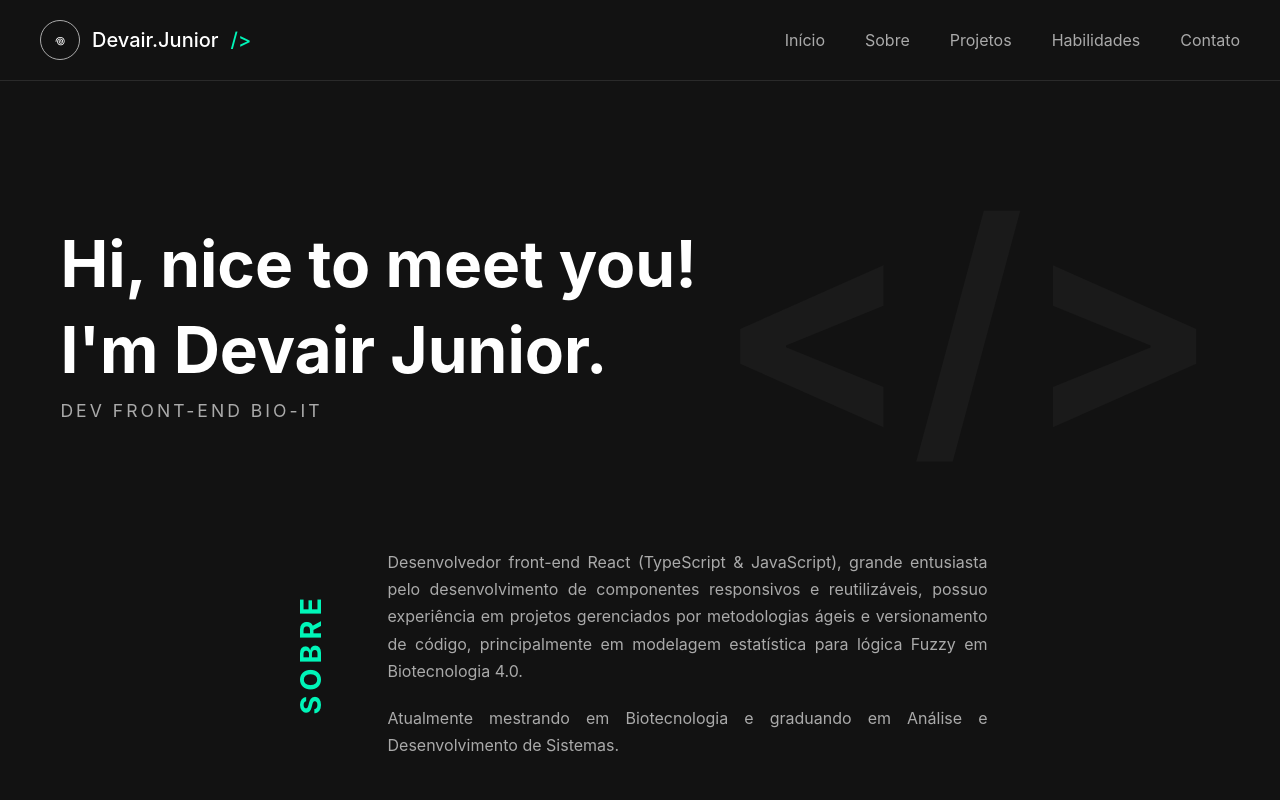
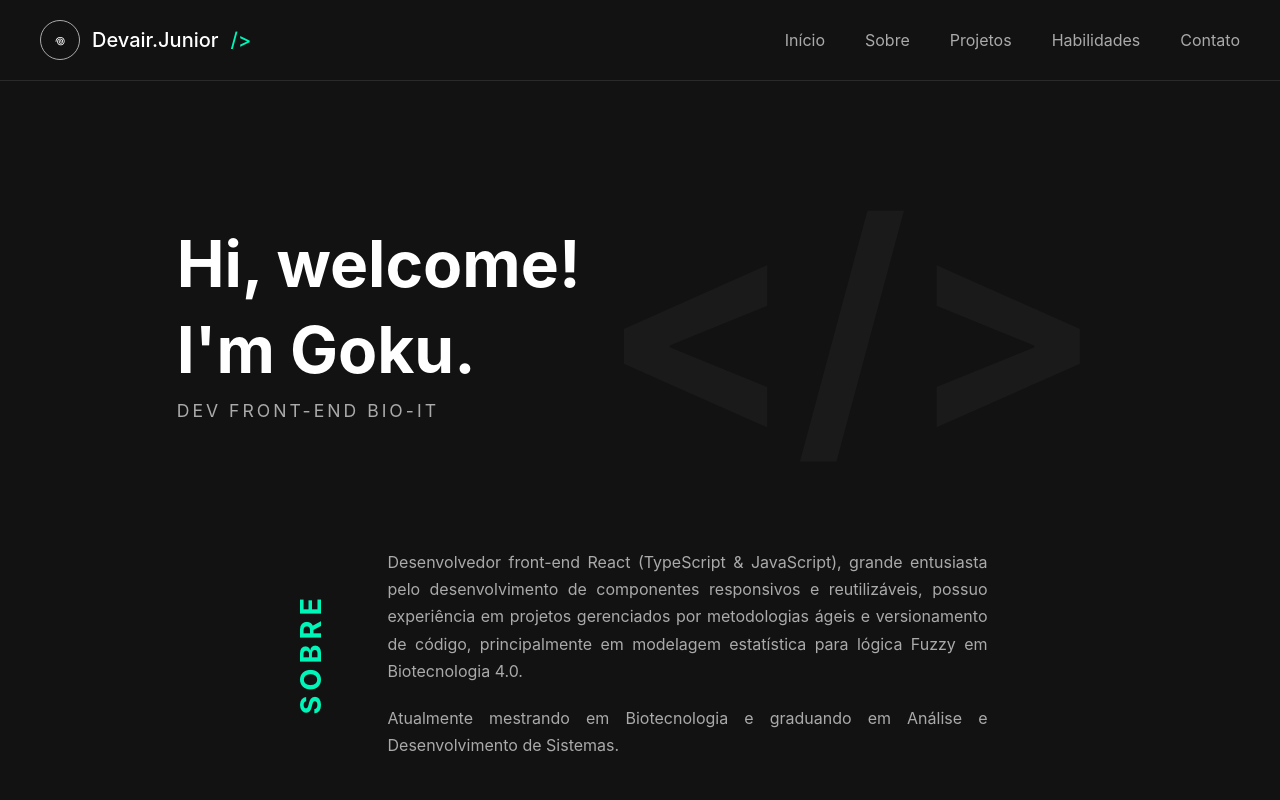
Before and after one commit to DevaJunior/Portfolio, a React (Vite) app: page / in a window 1280 px wide. Shown: the top 800 px of the page. Built offline with nearby package versions, Linux system fonts and the light colour scheme.

Commit message:
<UPDATE - Hero>: Apresentação

```diff
--- a/src/components/Fragments/Hero/index.tsx
+++ b/src/components/Fragments/Hero/index.tsx
@@ -6,8 +6,8 @@ const Hero: React.FC = () => {
   return (
     <section id="home" className="hero-container">
       <div className="hero-text">
-        <h1>Hi, nice to meet you!</h1>
-        <h1>I'm Devair Junior.</h1>
+        <h1>Hi, welcome!</h1>
+        <h1>I'm Goku.</h1>
         <p>Dev Front-end Bio-IT</p>
       </div>
       <div className="hero-graphic">
```
